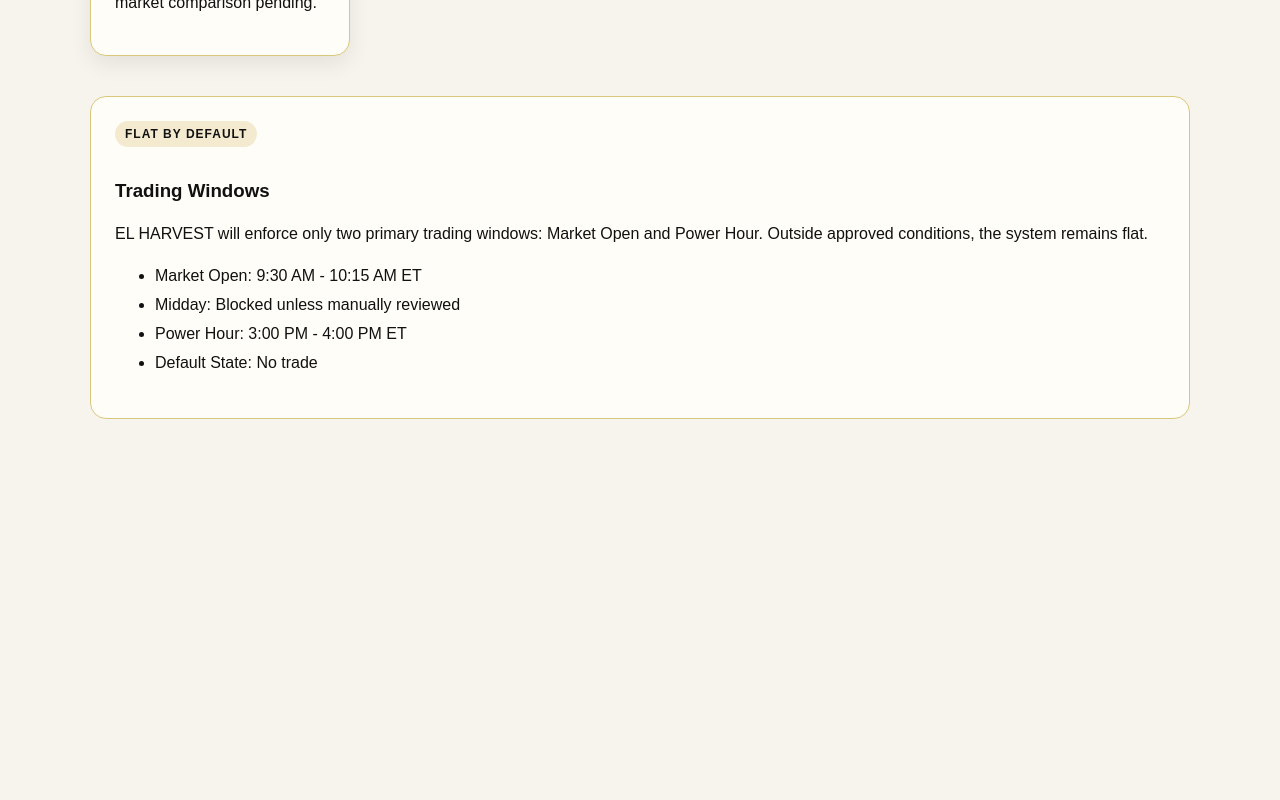
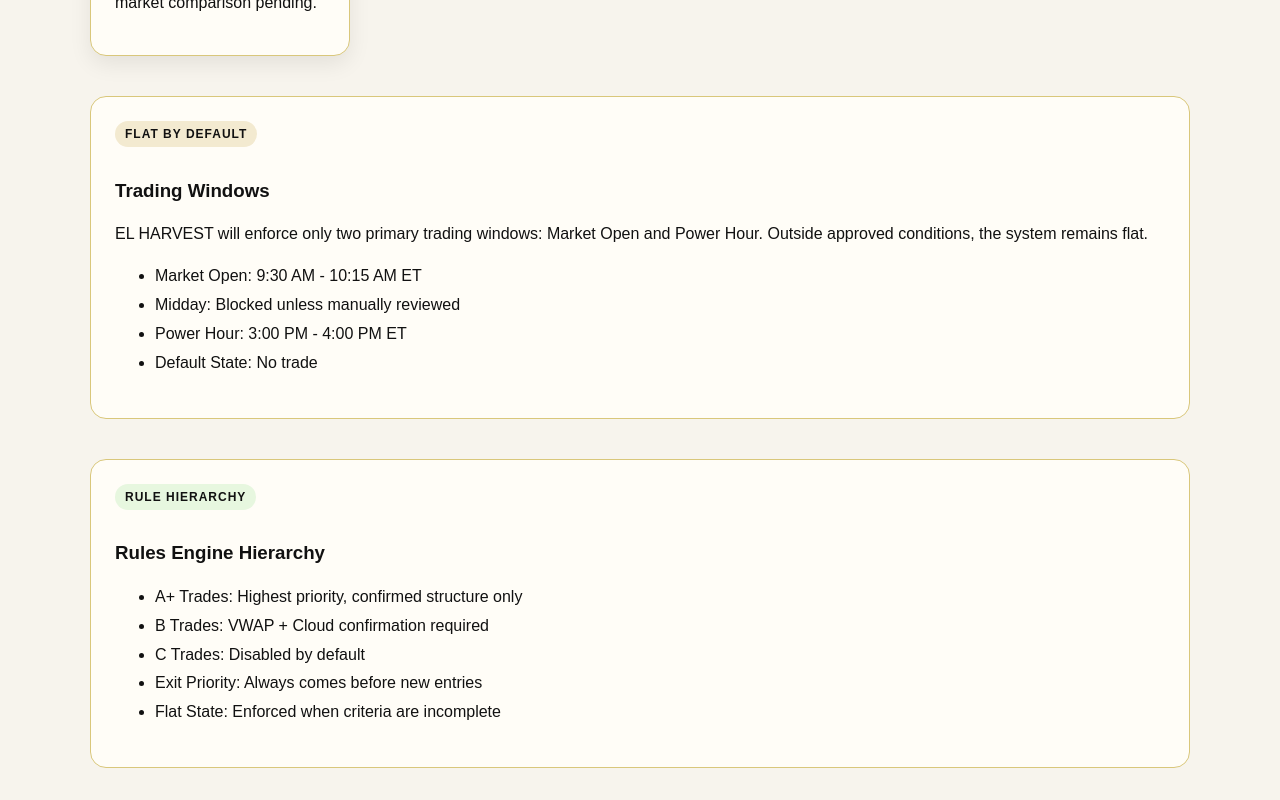
Before and after one commit to 1anointedradio-maker/elharvest-web, a Next.js app: page / in a window 1280 px wide. Shown: the part 929-1729 px from the top of the page. Before the commit the page ends 1380 px from the top, so only its background shows below. Built offline with nearby package versions, Linux system fonts and the light colour scheme.

Commit message:
Update page.jsx

```diff
--- a/app/page.jsx
+++ b/app/page.jsx
@@ -117,6 +117,40 @@ export default function Home() {
           <li>Default State: No trade</li>
         </ul>
       </section>
+     <section
+  style={{
+    marginTop: "40px",
+    background: "#fffdf7",
+    border: "1px solid #d9c77b",
+    borderRadius: "16px",
+    padding: "24px",
+  }}
+>
+  <div
+    style={{
+      display: "inline-block",
+      fontSize: "12px",
+      fontWeight: "bold",
+      letterSpacing: "1px",
+      padding: "6px 10px",
+      borderRadius: "999px",
+      background: "#e7f7df",
+      marginBottom: "14px",
+    }}
+  >
+    RULE HIERARCHY
+  </div>
+
+  <h3>Rules Engine Hierarchy</h3>
+
+  <ul style={{ lineHeight: "1.8" }}>
+    <li>A+ Trades: Highest priority, confirmed structure only</li>
+    <li>B Trades: VWAP + Cloud confirmation required</li>
+    <li>C Trades: Disabled by default</li>
+    <li>Exit Priority: Always comes before new entries</li>
+    <li>Flat State: Enforced when criteria are incomplete</li>
+  </ul>
+</section>
     </main>
   );
 }
```
